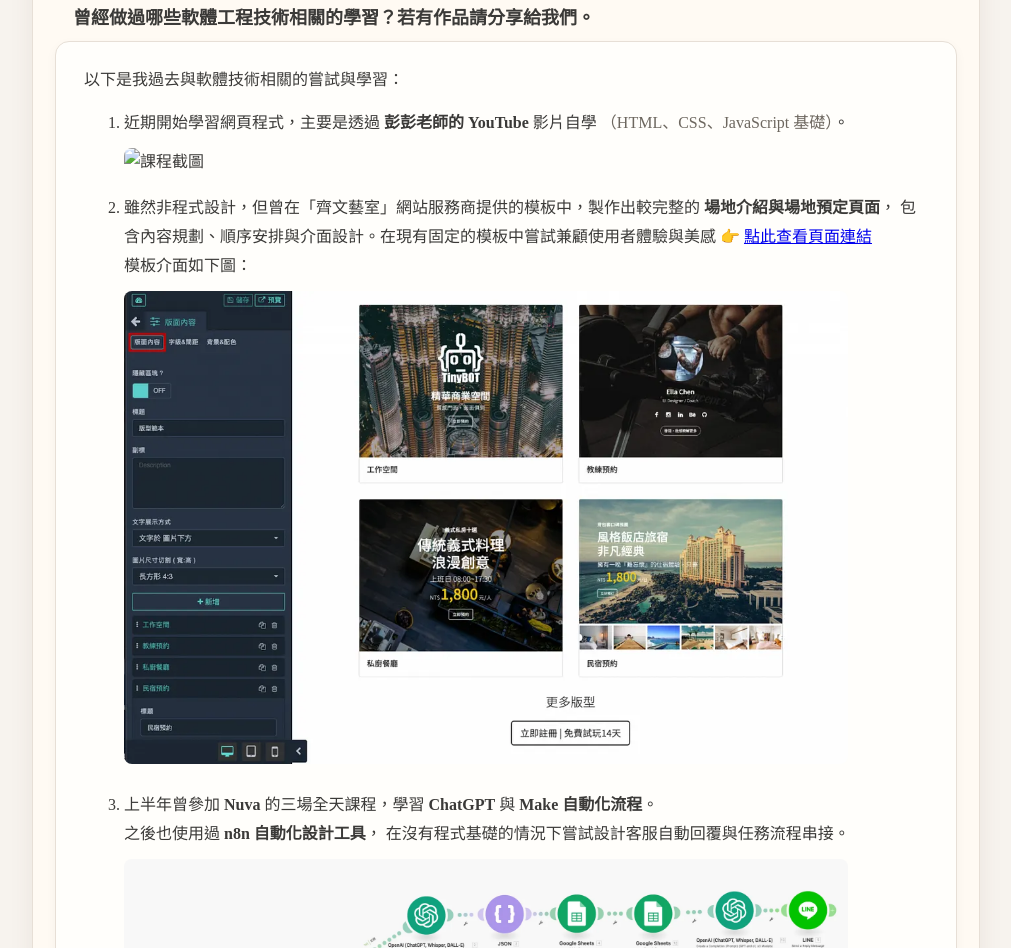
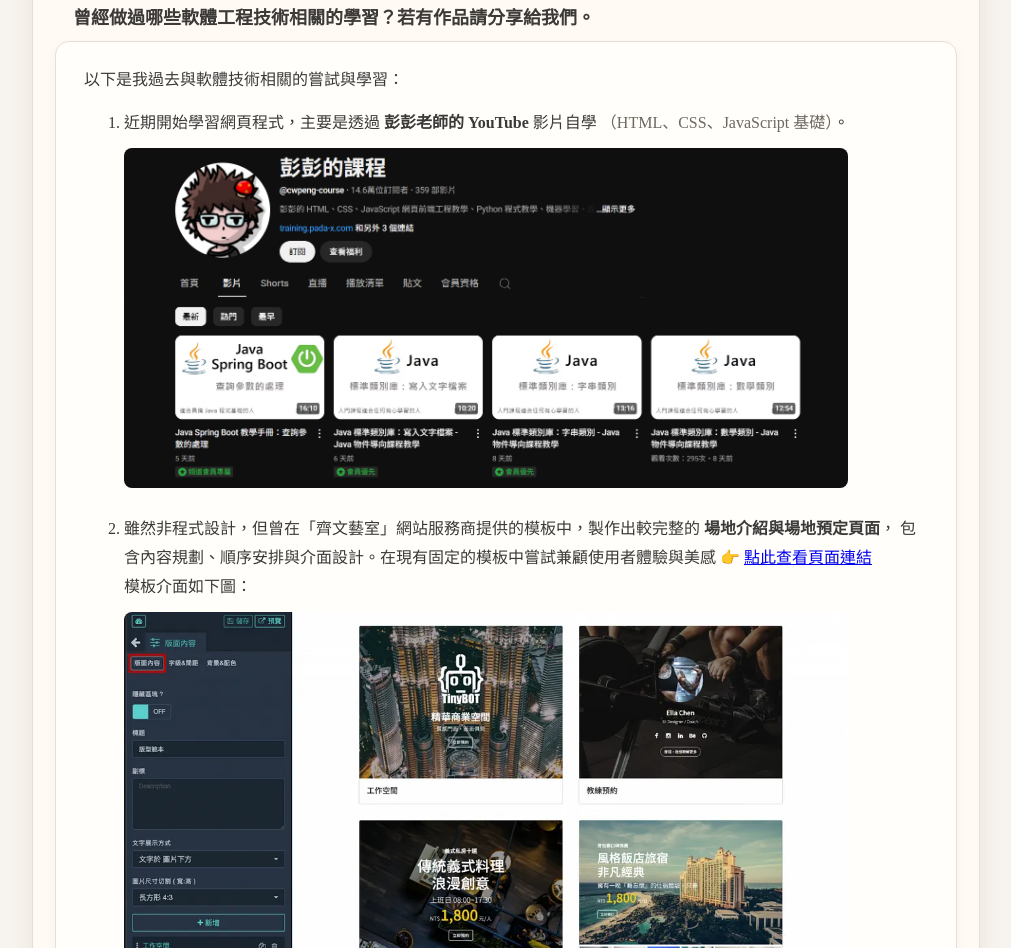
Before and after one commit to chiaroscuroob/Su-Yu-Jun-s-WeHelp-Application, a plain HTML site: page index.html in a window 1280 px wide. Shown: the part 1007-1955 px from the top of the page, without its empty margins (134-1145 px from the left). Drawn offline with Linux system fonts and the light colour scheme; files whose address does not match are found by name.

Commit message:
Update index.html

```diff
--- a/index.html
+++ b/index.html
@@ -49,7 +49,7 @@
               近期開始學習網頁程式，主要是透過 <strong>彭彭老師的 YouTube</strong> 影片自學
               <span style="color:var(--muted);">（HTML、CSS、JavaScript 基礎）</span>。
               <img
-                src="images/cwpeng-course-html.png"
+                src="cwpeng-course html.png"
                 style="width: 90%; border-radius: 8px; margin-top: 10px;"
                 alt="課程截圖"/>
             </li>
```
